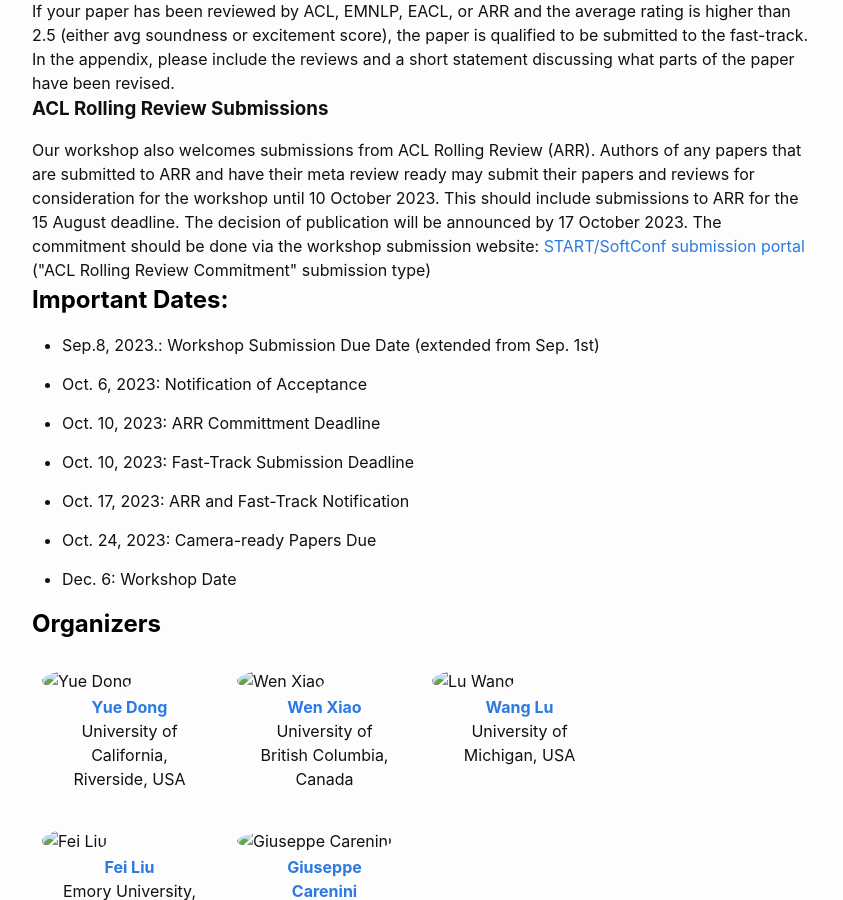
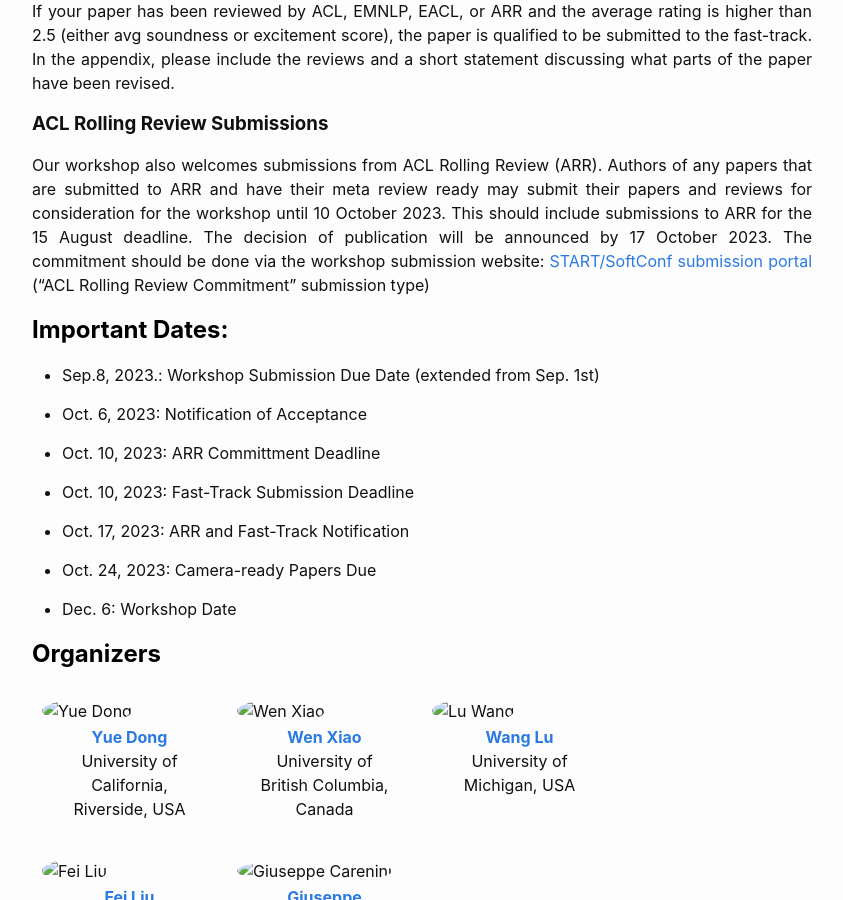
Before and after one commit to newsumm/2025, a Jekyll site: the page built from index.md, in a window 1280 px wide and 900 px high, scrolled down 1743 px. Shown: the whole window, without its empty margins (218-1061 px from the left). Built offline with Jekyll 4.4.1, drawn with Linux system fonts in a browser that asks for light colours.

Commit message:
format adjustment

```diff
--- a/index.md
+++ b/index.md
@@ -53,18 +53,13 @@ You are invited to submit your papers in our <a href='https://www.softconf.com/e
 NewSumm 2023 will allow double submission as long as the authors make a decision before camera-ready. We will not consider any paper that overlaps significantly in content or results with papers that will be (or have been) published elsewhere. Authors submitting more than one paper to NewSumm 2023 must ensure that their submissions do not overlap significantly (>25%) with each other in content or results. Authors can submit up to 100 MB of supplementary materials separately. Authors are highly encouraged to submit their codes for reproducibility purposes.
 
 
-
-<section id="FastTrackSubmission">
   <h3 class="sub_section_title"><strong>Fast-Track Submission</strong></h3>
 If your paper has been reviewed by ACL, EMNLP, EACL, or ARR and the average rating is higher than 2.5 (either avg soundness or excitement score), the paper is qualified to be submitted to the fast-track. In the appendix, please include the reviews and a short statement discussing what parts of the paper have been revised.
-</section>
 
 
-
-<section id="ARR">
   <h3 class="sub_section_title"><strong>ACL Rolling Review Submissions</strong></h3>
 Our workshop also welcomes submissions from ACL Rolling Review (ARR). Authors of any papers that are submitted to ARR and have their meta review ready may submit their papers and reviews for consideration for the workshop until 10 October 2023. This should include submissions to ARR for the 15 August deadline. The decision of publication will be announced by 17 October 2023. The commitment should be done via the workshop submission website: <a href='https://www.softconf.com/emnlp2023/newsumm2023/'>START/SoftConf submission portal</a> ("ACL Rolling Review Commitment" submission type)
-</section>
+
 
 
 
```
